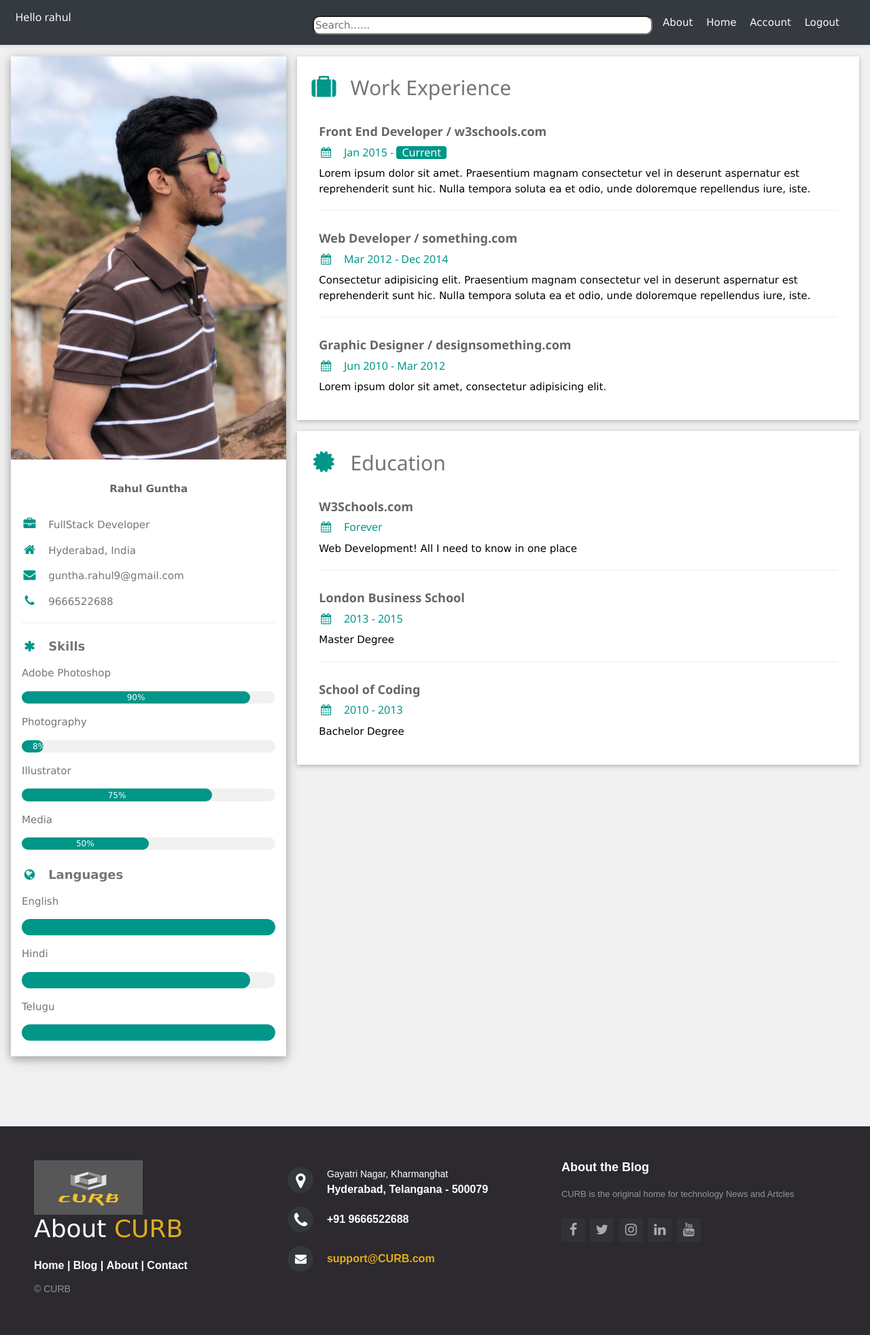
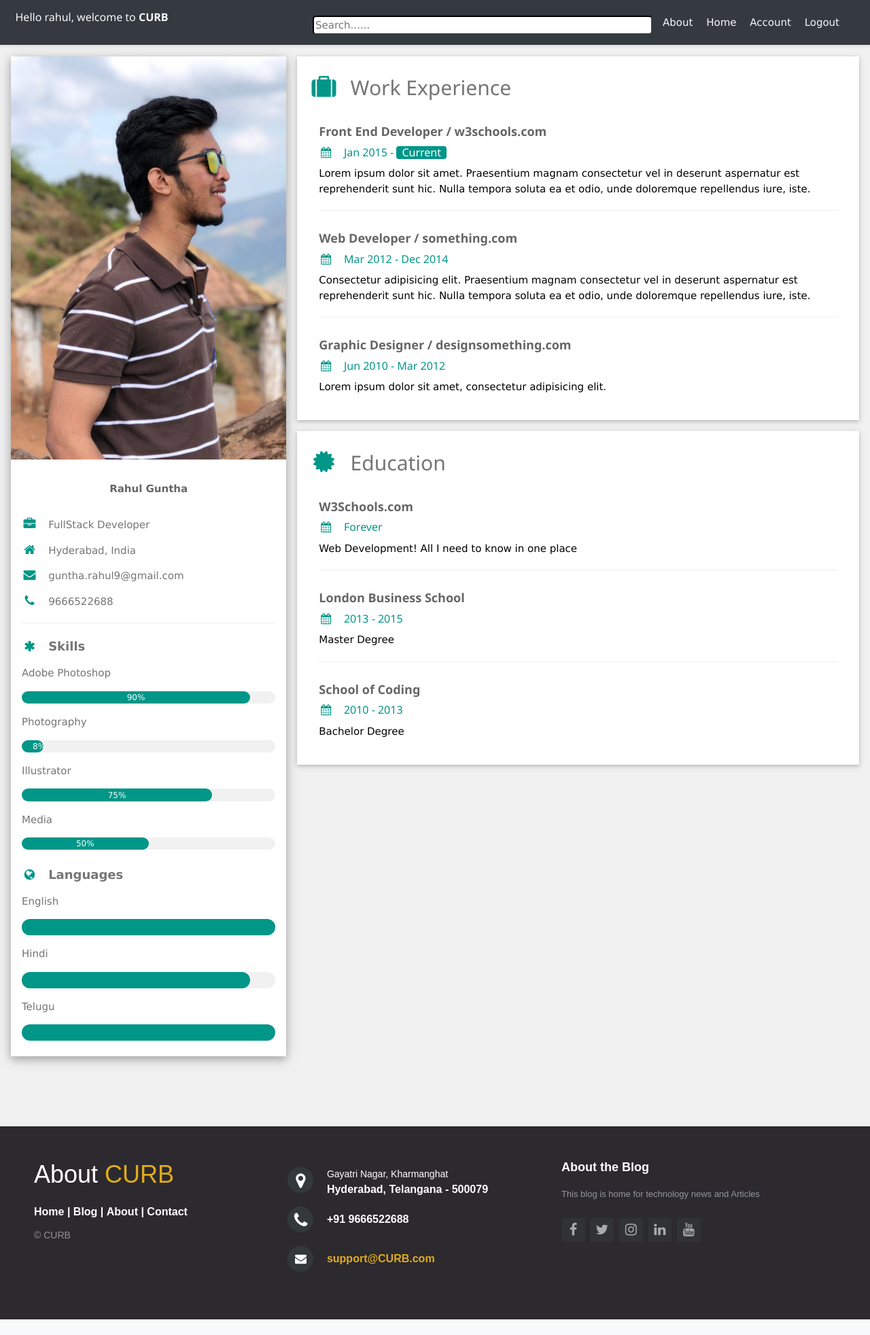
Before and after one commit to guntharahul/DjangoBlogApp, a Django app: page /about/ in a window 1280 px wide. Shown: the whole page at 68% size. After the commit the page ends 1941 px from the top, so only its background shows below. Run offline with Django 3.2, Linux system fonts and the light colour scheme; a user stored in the database is signed in; some libraries are stand-ins or nearby versions.

Commit message:
footer changes

```diff
--- a/src/templates/snippets/footer.html
+++ b/src/templates/snippets/footer.html
@@ -38,7 +38,7 @@ footer{
 
 .footer-distributed h3{
 	color:  #ffffff;
-	font: normal 36px 'Cookie', cursive;
+	font: normal 36px 'Cookie', sans-serif;
 	margin: 0;
 }
 
@@ -185,7 +185,7 @@ footer{
 <footer class="footer-distributed">
 
     <div class="footer-left">
-    <img src="{% static 'Web_Logo.png' %}" style="width: 160px; height: 80px;">
+
         <h3>About <span> CURB</span></h3>
 
         <p class="footer-links">
@@ -221,7 +221,7 @@ footer{
     <div class="footer-right">
         <p class="footer-company-about">
             <span>About the Blog</span>
-            CURB is the original home for technology News and Artcles</p>
+            This blog is home for technology news and Articles</p>
         <div class="footer-icons w3-opacity">
             <a href="https://www.facebook.com/ " target="_blank" rel="noopener noreferrer"><i class="fa fa-facebook w3-hover-opacity"></i></a>
             <a href="https://www.twitter.com/" target="_blank" rel="noopener noreferrer"><i class="fa fa-twitter w3-hover-opacity"></i></a>
--- a/src/templates/snippets/header.html
+++ b/src/templates/snippets/header.html
@@ -1,6 +1,9 @@
 <link rel="stylesheet" href="https://stackpath.bootstrapcdn.com/bootstrap/4.4.1/css/bootstrap.min.css"
-         integrity="sha384-Vkoo8x4CGsO3+Hhxv8T/Q5PaXtkKtu6ug5TOeNV6gBiFeWPGFN9MuhOf23Q9Ifjh"
-         crossorigin="anonymous">
+        integrity="sha384-Vkoo8x4CGsO3+Hhxv8T/Q5PaXtkKtu6ug5TOeNV6gBiFeWPGFN9MuhOf23Q9Ifjh"
+        crossorigin="anonymous">
+<link rel="stylesheet" href="https://stackpath.bootstrapcdn.com/font-awesome/4.7.0/css/font-awesome.min.css"
+        integrity="sha384-wvfXpqpZZVQGK6TAh5PVlGOfQNHSoD2xbE+QkPxCAFlNEevoEH3Sl0sibVcOQVnN"
+        crossorigin="anonymous">
 <style type="text/css">
     @media (min-width: 768px) {
         html {
@@ -18,12 +21,17 @@
 <div class="d-flex flex-column flex-md-row align-items-center p-3 px-md-4 mb-3 bg-dark border-bottom shadow-sm">
     <h6 class="my-0 mr-md-auto font-weight-normal text-light">
         {% if request.user.is_authenticated %}
-        <p>Hello {{ request.user.username }} </p>
+        <p>Hello {{ request.user.username }}, welcome to <strong>CURB</strong></p>
         {% endif %}
     </h6>
-    <div class="search-bar mt-sm-2 mr-2">
+    <div class="search-bar mt-sm-2 mr-2 ">
         <form method="GET">
-            <input type="text" class="form-cotrol" name="q" id="id_q" placeholder="Search......" style="border-radius: 10px;" aria-pressed="true">
+            <input  type="text"
+                    class="form-cotrol border-dark"
+                    name="q" id="id_q"
+                    placeholder="Search......"
+                    style="border-radius: 5px;"
+                    aria-pressed="true">
         </form>
     </div>
     <nav class="my-2 my-md-0 mr-md-3">
```
Also changed, not shown: src/static/Web_Logo.png (deleted), 1 other file.
